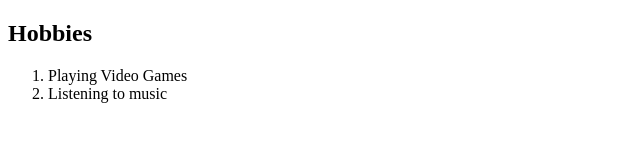
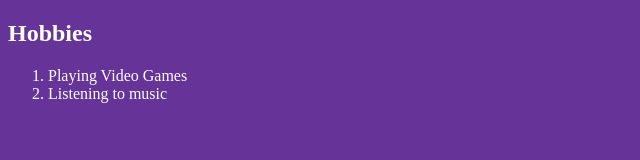
Before and after one commit to infit007/demo-cv, a plain HTML site: page hobbies.html in a window 1280 px wide. Shown: the whole page, without its empty margins (0-640 px from the left). Drawn offline with Linux system fonts and the light colour scheme.

Commit message:
Update hobbies.html

```diff
--- a/hobbies.html
+++ b/hobbies.html
@@ -4,7 +4,8 @@
     <meta charset="utf-8">
     <title></title>
   </head>
-  <body>
+  <body style="background-color: #663399;">
+    <font color="white">
     <h2>Hobbies</h2>
     <ol>
       <li>
```
